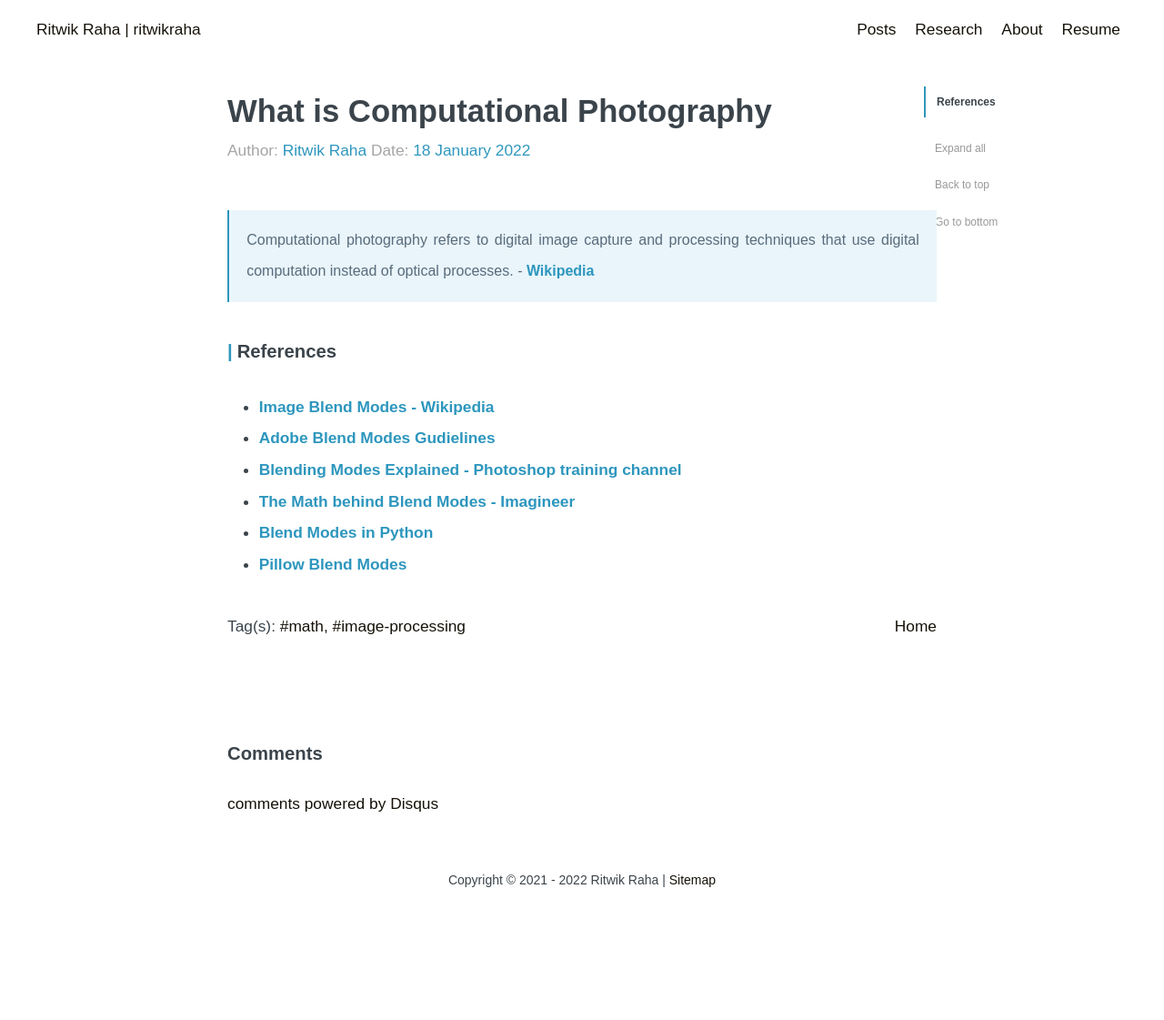
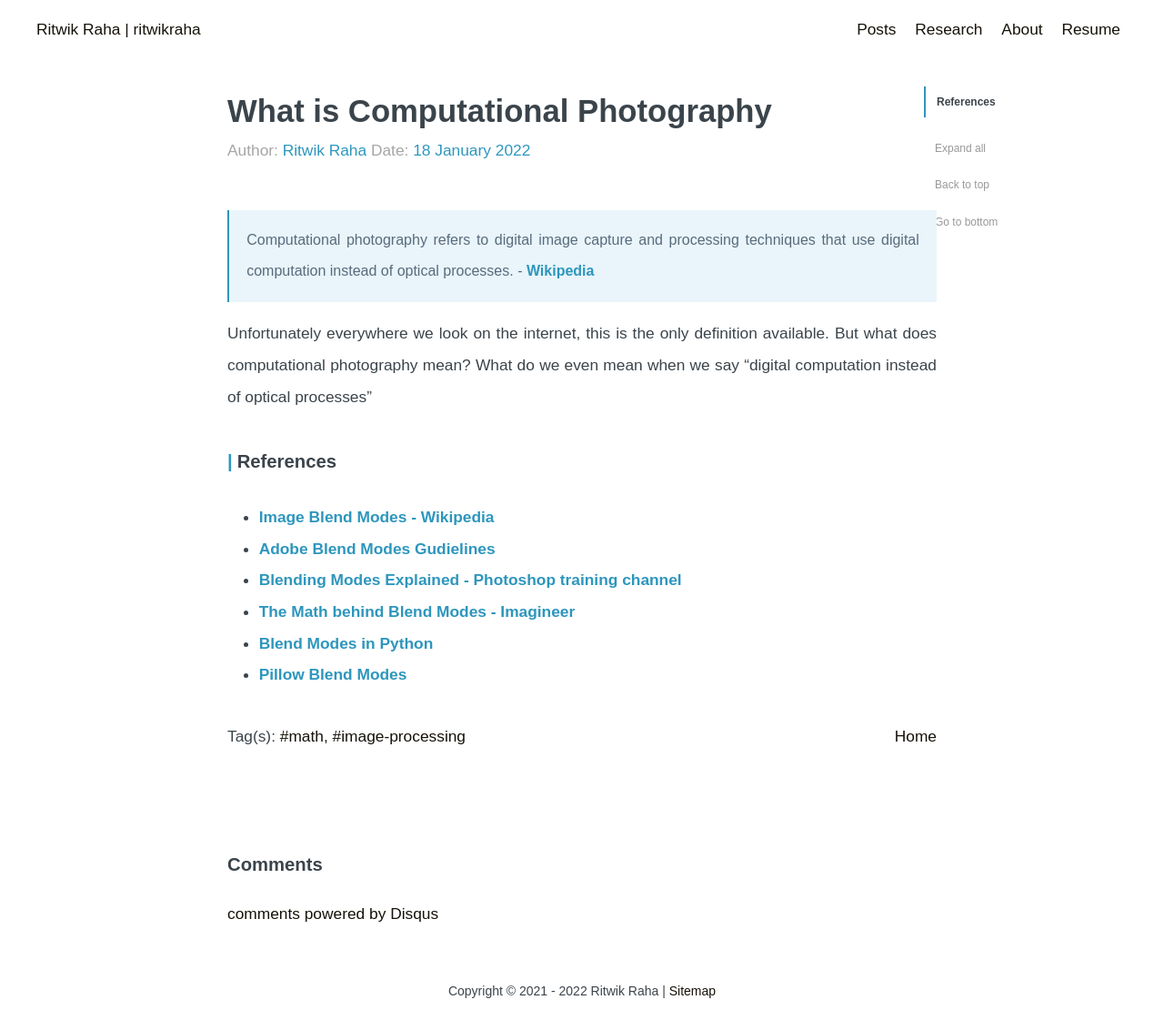
Before and after one commit to ritwikraha/ritwikraha.github.io, a Jekyll site: the page built from _posts/2022-1-18-Computational-Photography.md, in a window 1280 px wide. Shown: the whole page at 91% size. Built offline with Jekyll 4.4.1, drawn with Linux system fonts in a browser that asks for light colours; comment, search, counter and statistics services are not loaded; before the commit the page ends 999 px from its top, so only the background shows below that.

Commit message:
additions to the blog

```diff
--- a/_posts/2022-1-18-Computational-Photography.md
+++ b/_posts/2022-1-18-Computational-Photography.md
@@ -14,6 +14,8 @@ permalink: /what-is-computational-photography
 
 > Computational photography refers to digital image capture and processing techniques that use digital computation instead of optical processes. - [Wikipedia](https://en.wikipedia.org/wiki/Computational_photography)
 
+Unfortunately everywhere we look on the internet, this is the only definition available. But what does computational photography mean? What do we even mean when we say "digital computation instead of optical processes"
+
 
 
 ### References
```
